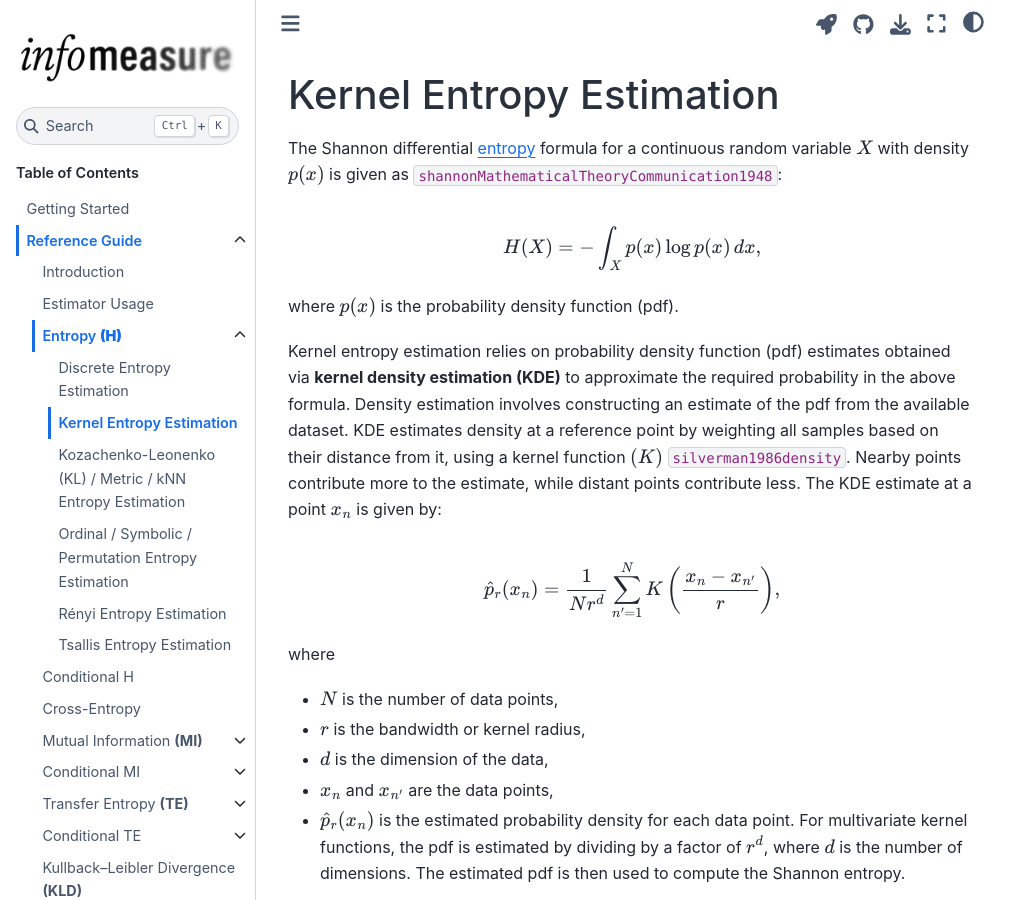
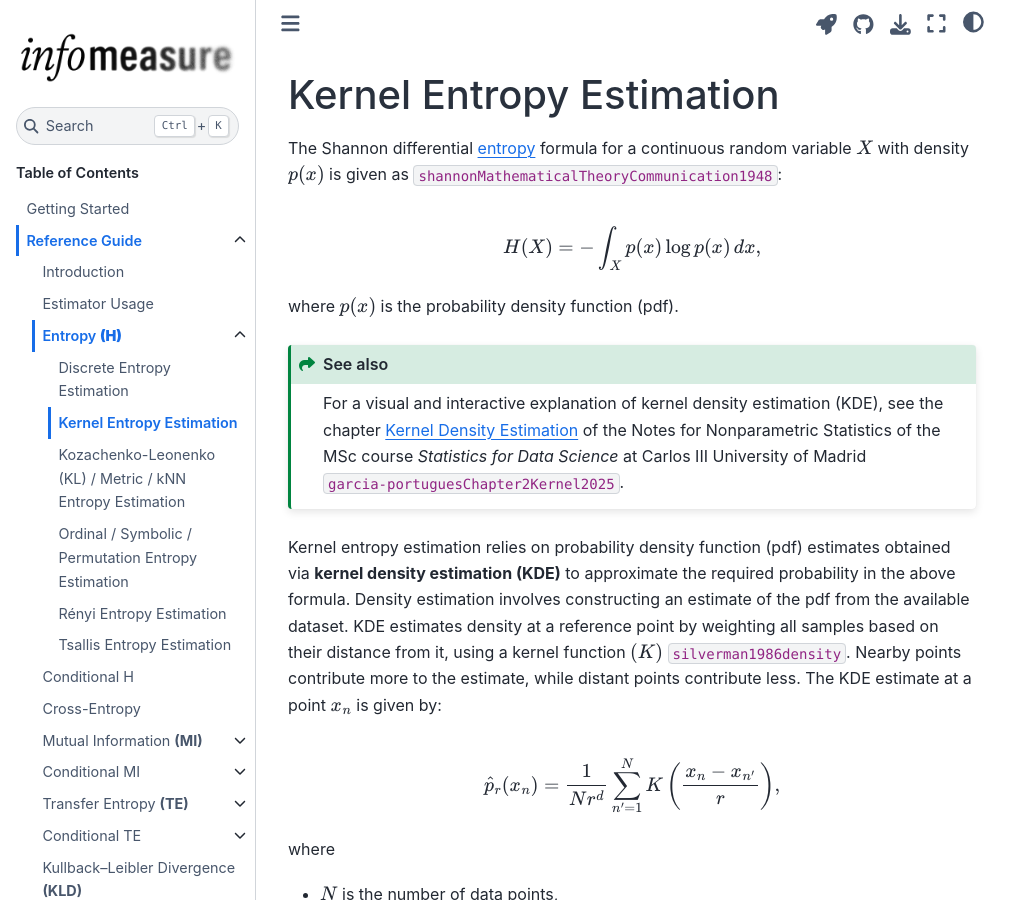
Before and after one commit to cbueth/infomeasure, a Sphinx documentation site: the page built from docs/guide/entropy/kernel.md, in a window 1280 px wide and 900 px high. Shown: the whole window, without its empty margins (0-1031 px from the left). Built offline with Sphinx 7.4.7 and the Sphinx Book theme 1.1.4, drawn with Linux system fonts in a browser that asks for light colours; pages that are not in the unit, such as notebooks, are missing from menus; cross-references to code outside the pages are shown as plain code.

Commit message:
Doc: Add link to interactive KDE explanation
Signed-off-by: Carlson Büth <commit@cbueth.de>

````diff
--- a/docs/guide/entropy/kernel.md
+++ b/docs/guide/entropy/kernel.md
@@ -13,6 +13,12 @@ H(X) = -\int_{X} p(x) \log p(x) \, dx,
 $$
 
 where $p(x)$ is the probability density function (pdf).
+
+```{seealso}
+For a visual and interactive explanation of kernel density estimation (KDE),
+see the chapter [Kernel Density Estimation](https://bookdown.org/egarpor/NP-UC3M/kde-i.html)
+of the Notes for Nonparametric Statistics of the MSc course _Statistics for Data Science_ at Carlos III University of Madrid {cite:p}`garcia-portuguesChapter2Kernel2025`.
+```
 
 Kernel entropy estimation relies on probability density function (pdf) estimates obtained via **kernel density estimation (KDE)** to approximate the required probability in the above formula. Density estimation involves constructing an estimate of the pdf from the available dataset. KDE estimates density at a reference point by weighting all samples based on their distance from it, using a kernel function $(K)$ {cite:p}`silverman1986density`. Nearby points contribute more to the estimate, while distant points contribute less. The KDE estimate at a point $x_n$ is given by:
 
--- a/docs/refs.bib
+++ b/docs/refs.bib
@@ -208,6 +208,19 @@
     address = {London},
     url = {http://dx.doi.org/10.1007/978-1-4899-3324-9}
 }
+
+@incollection{garcia-portuguesChapter2Kernel2025,
+    title = {Chapter 2 {{Kernel}} Density Estimation},
+    booktitle = {Notes for {{Nonparametric Statistics}}},
+    author = {{Garc{\'i}a-Portugu{\'e}s}, Eduardo},
+    year = {2025},
+    edition = {6.12.1},
+    urldate = {2025-05-31},
+    abstract = {Notes for Nonparametric Statistics. MSc in Statistics for Data Science. Carlos III University of Madrid.},
+    isbn = {978-84-09-29537-1},
+    url = {https://bookdown.org/egarpor/NP-UC3M/kde-i.html}
+}
+
 % KL Entropy estimator
 
 @article{kozachenko1987sample,
````
